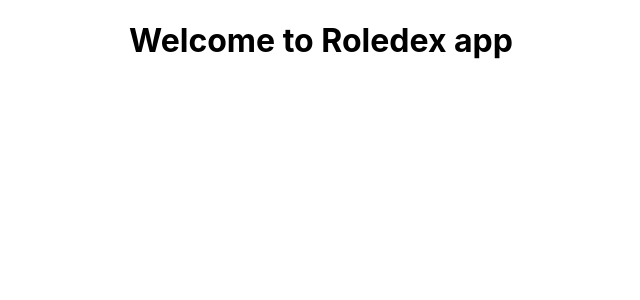
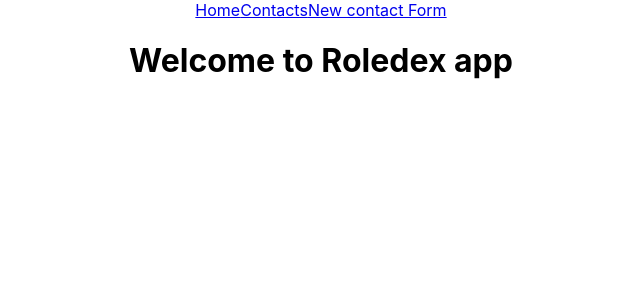
Before and after one commit to mrcollier91/roledex2.0-app, a React (Create React App) app: page / in a window 1280 px wide. Shown: the top 300 px of the page, without its empty margins (319-959 px from the left). Built offline with nearby package versions, Linux system fonts and the light colour scheme.

Commit message:
navbar added to pages

```diff
--- a/src/NavBar.js
+++ b/src/NavBar.js
@@ -1,9 +1,17 @@
-
+import { NavLink } from "react-router-dom";
 
 function NavBar() {
     return(
         <div>
-
+            <NavLink to="/">
+             Home
+             </NavLink>
+            <NavLink to="/contacts">
+            Contacts
+            </NavLink>
+            <NavLink to="/newcontactform">
+            New contact Form
+            </NavLink>
         </div>
     )
 }
```
